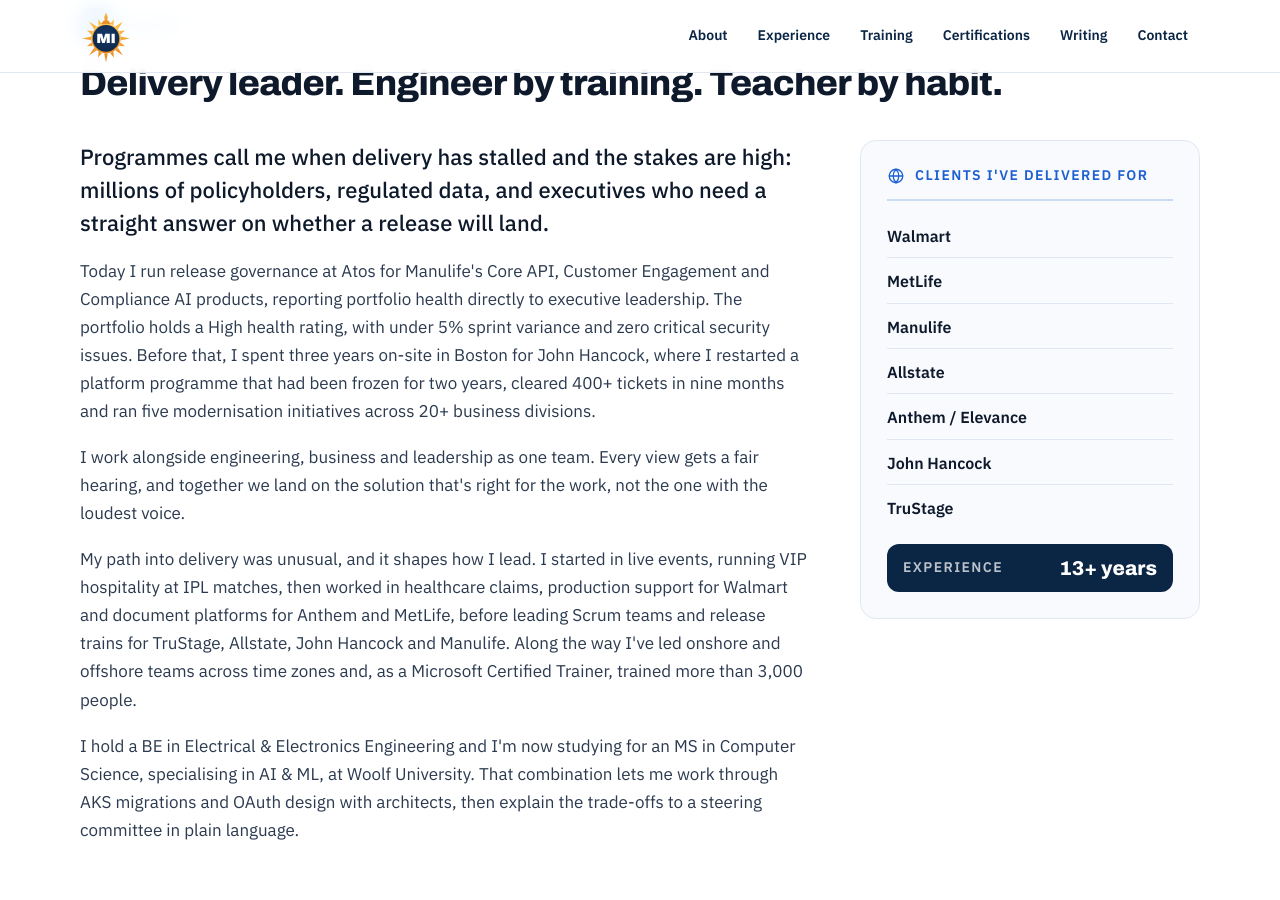
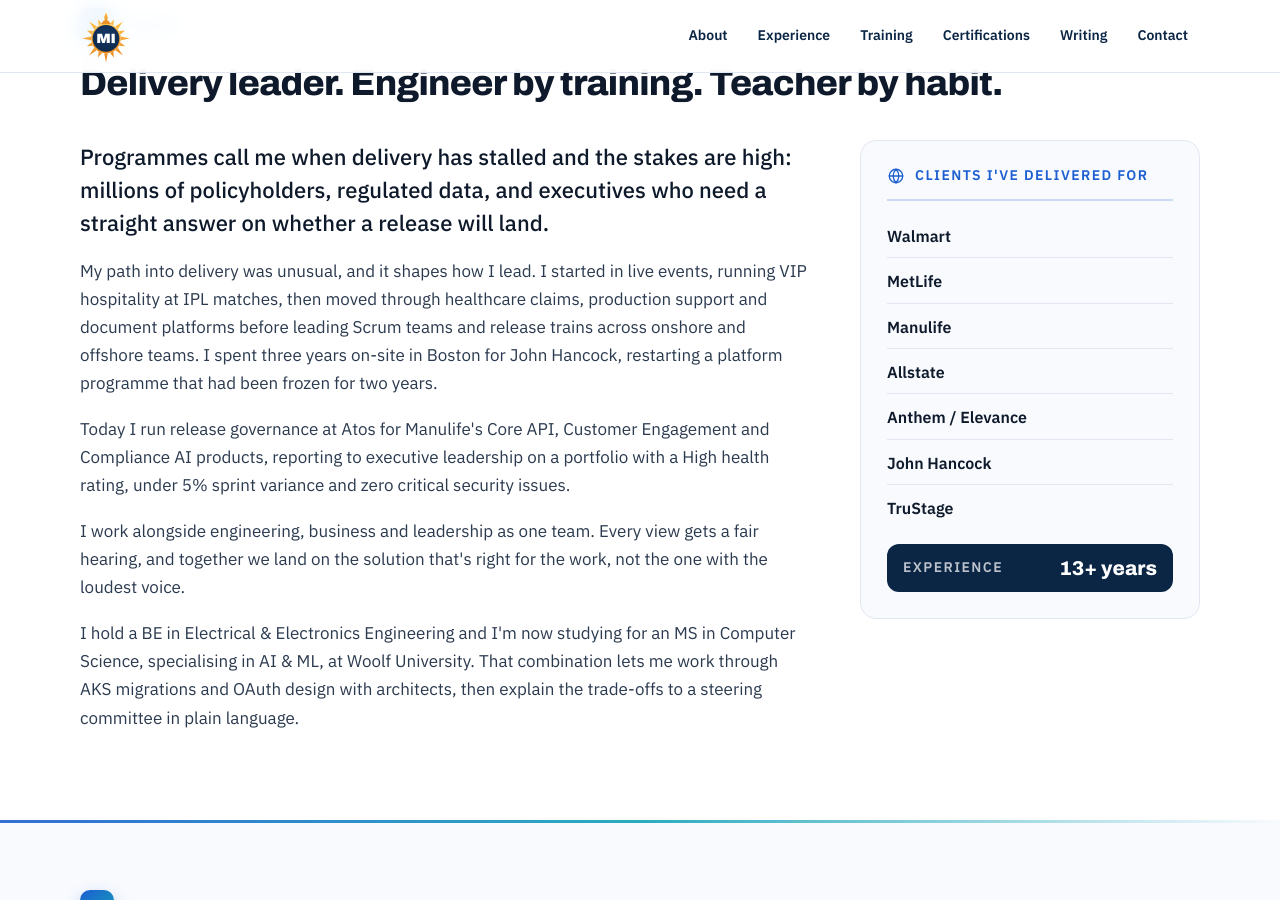
Before and after one commit to Madhan-I/Madhan-I.github.io, a Jekyll site: the page built from index.html, in a window 1280 px wide and 900 px high, scrolled down 1099 px. Built offline with Jekyll 4.4.1, drawn with Linux system fonts in a browser that asks for light colours.

Commit message:
About: one career story in two paragraphs, repeats removed
Co-Authored-By: Claude Opus 5.5 <noreply@anthropic.com>
Claude-Session: https://claude.ai/code/session_01MFRrTt7LBDdX57m85KHNGp

```diff
--- a/_data/profile.yml
+++ b/_data/profile.yml
@@ -69,9 +69,9 @@ metrics:
 about_title: "Delivery leader. Engineer by training. Teacher by habit."
 about:
   - "Programmes call me when delivery has stalled and the stakes are high: millions of policyholders, regulated data, and executives who need a straight answer on whether a release will land."
-  - "Today I run release governance at Atos for Manulife's Core API, Customer Engagement and Compliance AI products, reporting portfolio health directly to executive leadership. The portfolio holds a High health rating, with under 5% sprint variance and zero critical security issues. Before that, I spent three years on-site in Boston for John Hancock, where I restarted a platform programme that had been frozen for two years, cleared 400+ tickets in nine months and ran five modernisation initiatives across 20+ business divisions."
+  - "My path into delivery was unusual, and it shapes how I lead. I started in live events, running VIP hospitality at IPL matches, then moved through healthcare claims, production support and document platforms before leading Scrum teams and release trains across onshore and offshore teams. I spent three years on-site in Boston for John Hancock, restarting a platform programme that had been frozen for two years."
+  - "Today I run release governance at Atos for Manulife's Core API, Customer Engagement and Compliance AI products, reporting to executive leadership on a portfolio with a High health rating, under 5% sprint variance and zero critical security issues."
   - "I work alongside engineering, business and leadership as one team. Every view gets a fair hearing, and together we land on the solution that's right for the work, not the one with the loudest voice."
-  - "My path into delivery was unusual, and it shapes how I lead. I started in live events, running VIP hospitality at IPL matches, then worked in healthcare claims, production support for Walmart and document platforms for Anthem and MetLife, before leading Scrum teams and release trains for TruStage, Allstate, John Hancock and Manulife. Along the way I've led onshore and offshore teams across time zones and, as a Microsoft Certified Trainer, trained more than 3,000 people."
   - "I hold a BE in Electrical & Electronics Engineering and I'm now studying for an MS in Computer Science, specialising in AI & ML, at Woolf University. That combination lets me work through AKS migrations and OAuth design with architects, then explain the trade-offs to a steering committee in plain language."
 
 clients:
```
